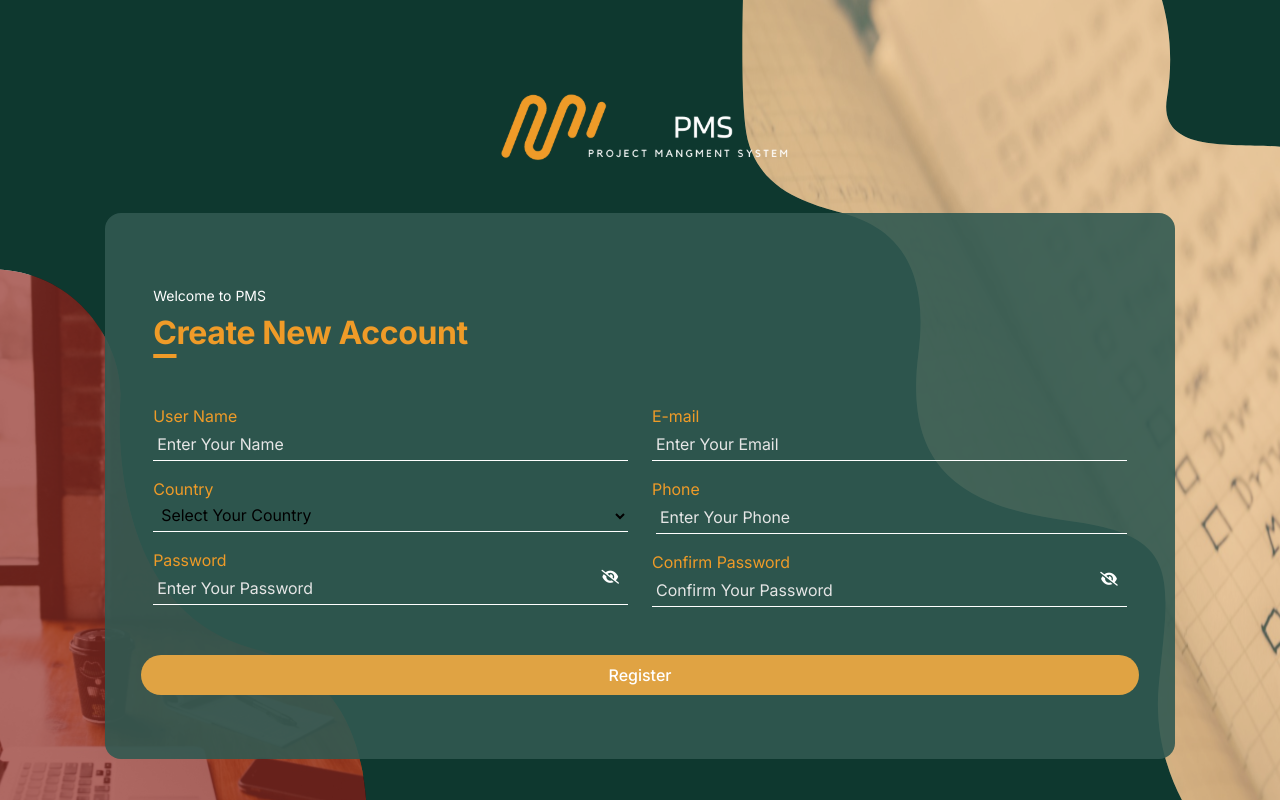
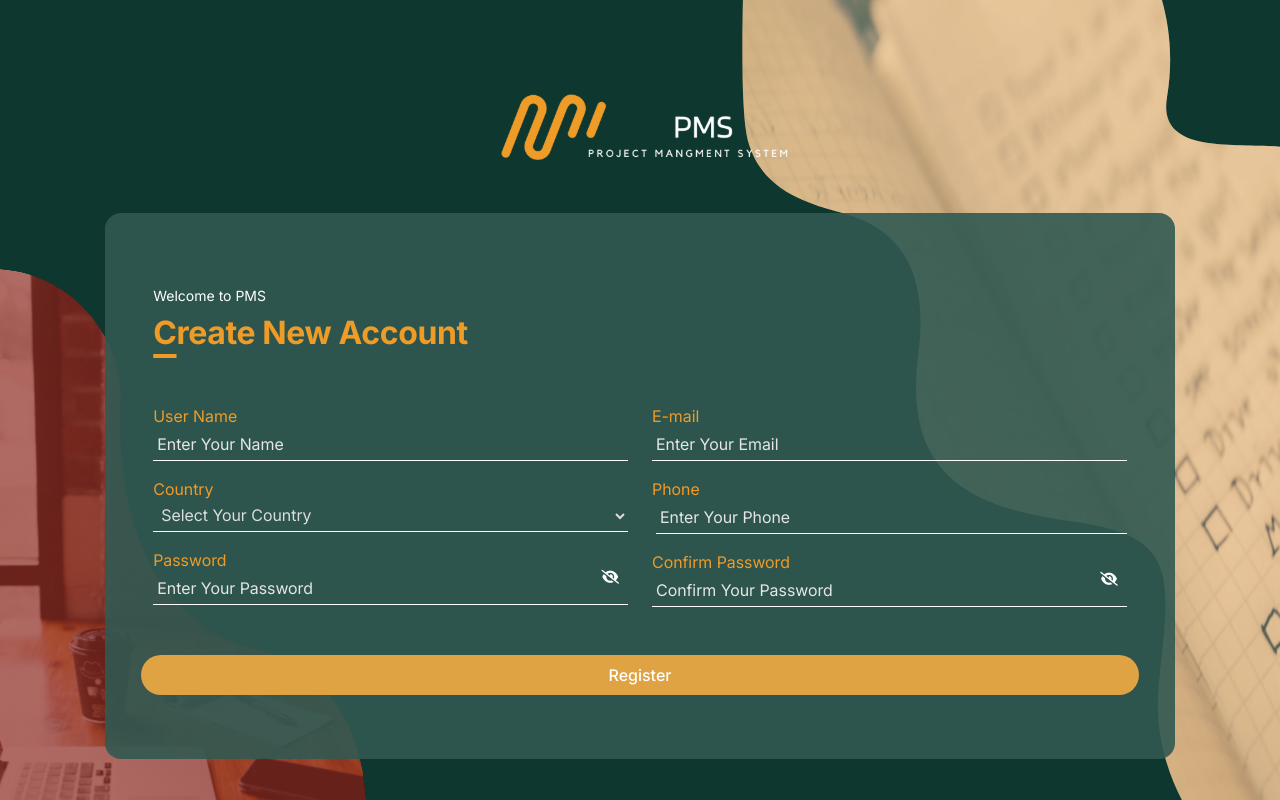
Before and after one commit to DevsquadEg/project-management-system, a React (Vite) app: page /register in a window 1280 px wide. Built offline with nearby package versions, Linux system fonts and the light colour scheme.

Commit message:
tempo ix for country options text color

```diff
--- a/src/Pages/Auth/Register/Register.tsx
+++ b/src/Pages/Auth/Register/Register.tsx
@@ -163,7 +163,7 @@ export default function Register() {
                             })}
                             id="country"
                             className="border-0 border-1 border-bottom bg-transparent p-1 w-100"
-                            style={{ outline: 0 }}
+                            style={{ outline: 0, color: "#ddd" }}
                         >
                             <option disabled value="">
                                 Select Your Country
@@ -172,6 +172,7 @@ export default function Register() {
                                 <option
                                     key={country.Countryname}
                                     value={country.Countryname}
+                                    style={{ color: "#000" }}
                                 >
                                     {country.Countryname}
                                 </option>
```
